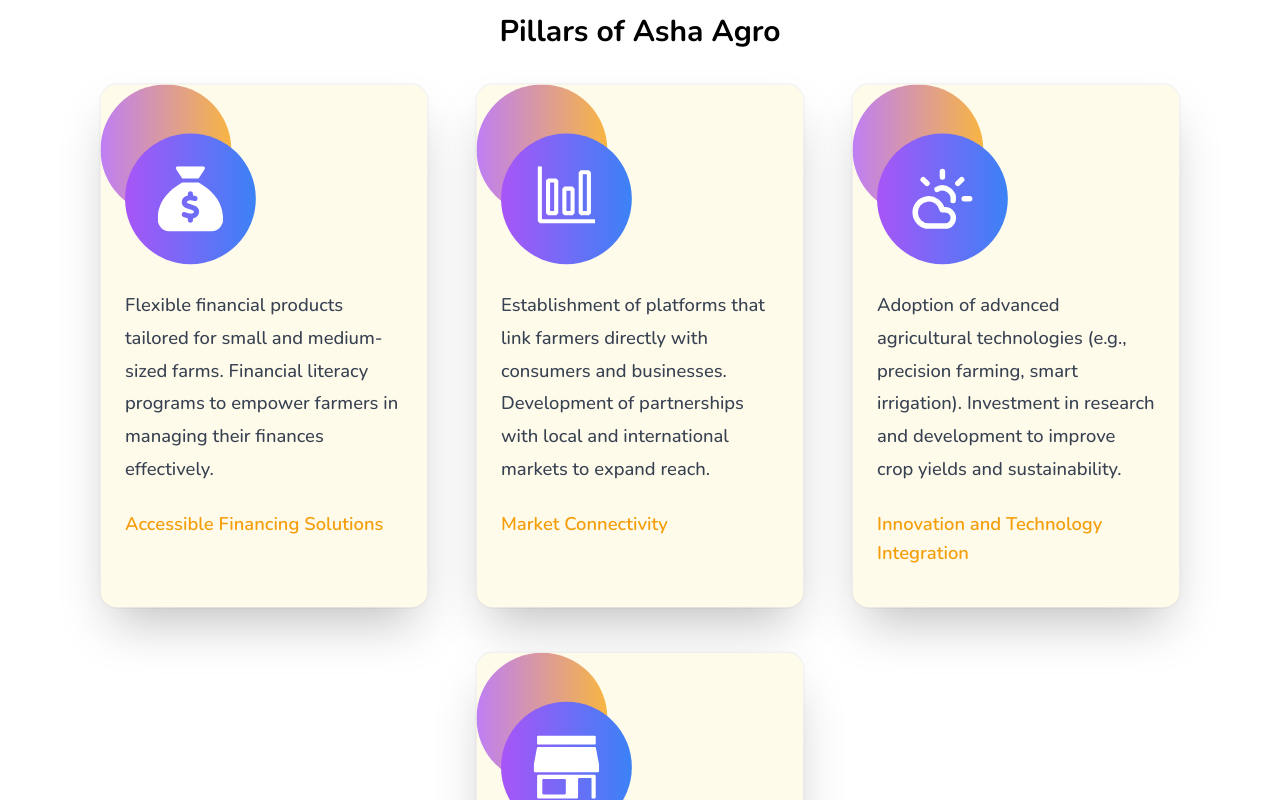
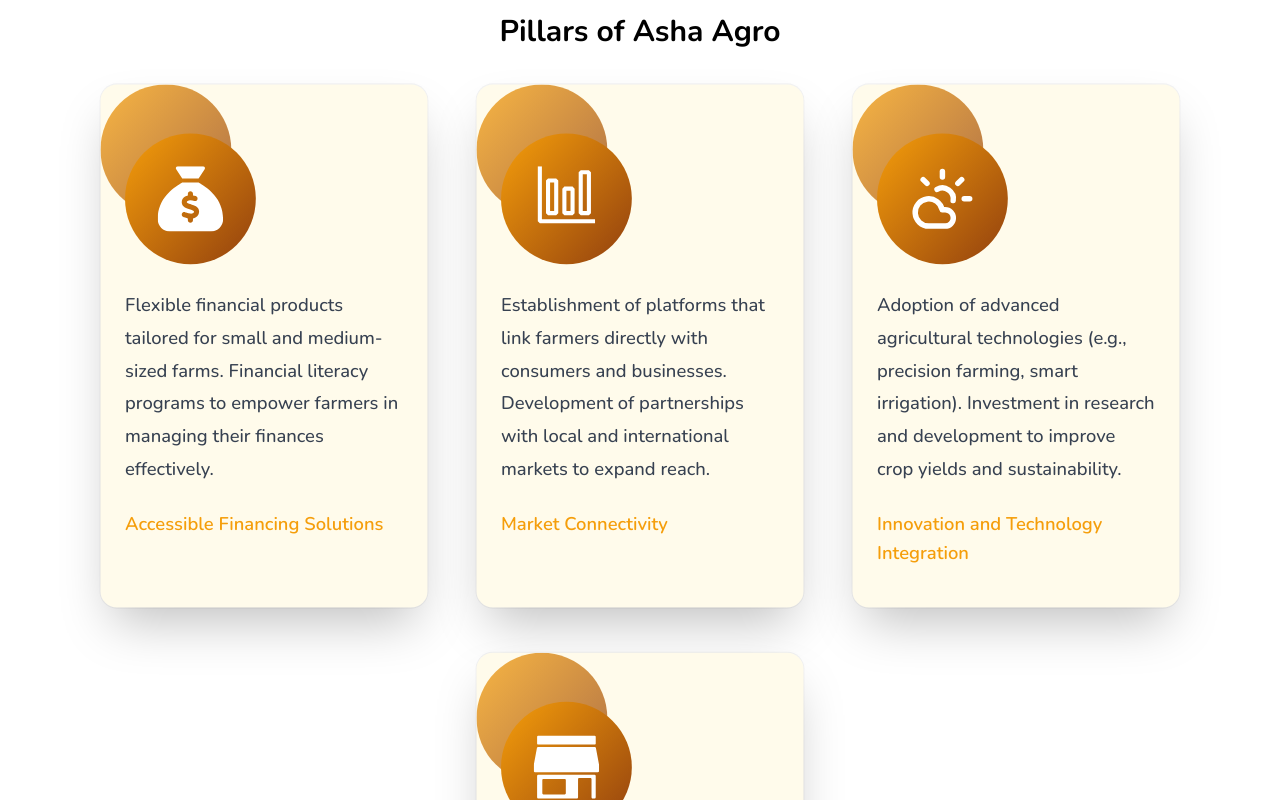
Before and after one commit to harshvyas0803/Matrutirth-Asha-Agro, a React (Vite) app: page / in a window 1280 px wide. Shown: the part 2480-3280 px from the top of the page. Built offline with nearby package versions, Linux system fonts and the light colour scheme.

Commit message:
changed color theme-pillars

```diff
--- a/src/layouts/Header.jsx
+++ b/src/layouts/Header.jsx
@@ -58,7 +58,7 @@ const Header = () => {
             </motion.p>{" "}
             <motion.p
               className="text-amber-500"
-              initial={{ x: 40, opacity: 0 }}
+              initial={{ x: 50, opacity: 0 }}
               animate={{ x: 0, opacity: 1 }}
               transition={{ delay: 0.5, duration: animationDuration, ease: "easeInOut" }}
             >
--- a/src/pages/home/home-components/Pillars.jsx
+++ b/src/pages/home/home-components/Pillars.jsx
@@ -12,9 +12,13 @@ const Pillars = () => {
       <div className="flex flex-wrap justify-center gap-14 mt-10">
         {/* Card 1 */}
         <div className="group relative cursor-pointer overflow-hidden bg-amber-50 rounded-2xl w-80 px-6 pt-12 pb-10 shadow-2xl ring-1 ring-gray-900/5 animate-strong-breathing transition-all duration-500 hover:shadow-3xl hover:bg-orange-500">
-                    <span className="absolute top-0 left-0 z-0 h-32 w-32 rounded-full bg-gradient-to-r from-purple-500 to-amber-500 opacity-75 transition-all duration-500 transform group-hover:scale-[20]"></span>
+          <span className="absolute top-0 left-0 z-0 h-32 w-32 rounded-full opacity-75 transition-all duration-500 transform group-hover:scale-[20]"
+                style={{ background: "linear-gradient(312deg, rgba(146,64,14,1) 0%, rgba(245,158,11,1) 100%)" }}>
+          </span>
+
           <div className="relative z-10 mx-auto max-w-md">
-                        <span className="grid h-32 w-32 place-items-center rounded-full bg-gradient-to-r from-purple-500 to-blue-500 transition-all duration-500 transform group-hover:bg-gradient-to-r group-hover:from-pink-500 group-hover:to-yellow-500">
+            <span className="grid h-32 w-32 place-items-center rounded-full transition-all duration-500 transform"
+                  style={{ background: "linear-gradient(312deg, rgba(146,64,14,1) 0%, rgba(245,158,11,1) 100%)" }}>
               <FaSackDollar className="h-16 w-16 text-white transition-all" />
             </span>
             <div className="space-y-6 pt-6 text-lg leading-8 text-gray-700 transition-all duration-500 group-hover:text-white">
@@ -32,9 +36,13 @@ const Pillars = () => {
 
         {/* Card 2 */}
         <div className="group relative cursor-pointer overflow-hidden bg-amber-50 rounded-2xl w-80 px-6 pt-12 pb-10 shadow-2xl ring-1 ring-gray-900/5 animate-strong-breathing transition-all duration-500 hover:shadow-3xl hover:bg-orange-500">
-                    <span className="absolute top-0 left-0 z-0 h-32 w-32 rounded-full bg-gradient-to-r from-purple-500 to-amber-500 opacity-75 transition-all duration-500 transform group-hover:scale-[20]"></span>
+          <span className="absolute top-0 left-0 z-0 h-32 w-32 rounded-full opacity-75 transition-all duration-500 transform group-hover:scale-[20]"
+                style={{ background: "linear-gradient(312deg, rgba(146,64,14,1) 0%, rgba(245,158,11,1) 100%)" }}>
+          </span>
+
           <div className="relative z-10 mx-auto max-w-md">
-                        <span className="grid h-32 w-32 place-items-center rounded-full bg-gradient-to-r from-purple-500 to-blue-500 transition-all duration-500 transform group-hover:bg-gradient-to-r group-hover:from-pink-500 group-hover:to-yellow-500">
+            <span className="grid h-32 w-32 place-items-center rounded-full transition-all duration-500 transform"
+                  style={{ background: "linear-gradient(312deg, rgba(146,64,14,1) 0%, rgba(245,158,11,1) 100%)" }}>
               <VscGraph className="h-16 w-16 text-white transition-all" />
             </span>
             <div className="space-y-6 pt-6 text-lg leading-8 text-gray-700 transition-all duration-500 group-hover:text-white">
@@ -52,9 +60,13 @@ const Pillars = () => {
 
         {/* Card 3 */}
         <div className="group relative cursor-pointer overflow-hidden bg-amber-50 rounded-2xl w-80 px-6 pt-12 pb-10 shadow-2xl ring-1 ring-gray-900/5 animate-strong-breathing transition-all duration-500 hover:shadow-3xl hover:bg-orange-500">
-                    <span className="absolute top-0 left-0 z-0 h-32 w-32 rounded-full bg-gradient-to-r from-purple-500 to-amber-500 opacity-75 transition-all duration-500 transform group-hover:scale-[20]"></span>
+          <span className="absolute top-0 left-0 z-0 h-32 w-32 rounded-full opacity-75 transition-all duration-500 transform group-hover:scale-[20]"
+                style={{ background: "linear-gradient(312deg, rgba(146,64,14,1) 0%, rgba(245,158,11,1) 100%)" }}>
+          </span>
+
           <div className="relative z-10 mx-auto max-w-md">
-                        <span className="grid h-32 w-32 place-items-center rounded-full bg-gradient-to-r from-purple-500 to-blue-500 transition-all duration-500 transform group-hover:bg-gradient-to-r group-hover:from-pink-500 group-hover:to-yellow-500">
+            <span className="grid h-32 w-32 place-items-center rounded-full transition-all duration-500 transform"
+                  style={{ background: "linear-gradient(312deg, rgba(146,64,14,1) 0%, rgba(245,158,11,1) 100%)" }}>
               <LuCloudSun className="h-16 w-16 text-white transition-all" />
             </span>
             <div className="space-y-6 pt-6 text-lg leading-8 text-gray-700 transition-all duration-500 group-hover:text-white">
@@ -72,9 +84,13 @@ const Pillars = () => {
 
         {/* Card 4 */}
         <div className="group relative cursor-pointer overflow-hidden bg-amber-50 rounded-2xl w-80 px-6 pt-12 pb-10 shadow-2xl ring-1 ring-gray-900/5 animate-strong-breathing transition-all duration-500 hover:shadow-3xl hover:bg-orange-500">
-                    <span className="absolute top-0 left-0 z-0 h-32 w-32 rounded-full bg-gradient-to-r from-purple-500 to-amber-500 opacity-75 transition-all duration-500 transform group-hover:scale-[20]"></span>
+          <span className="absolute top-0 left-0 z-0 h-32 w-32 rounded-full opacity-75 transition-all duration-500 transform group-hover:scale-[20]"
+                style={{ background: "linear-gradient(312deg, rgba(146,64,14,1) 0%, rgba(245,158,11,1) 100%)" }}>
+          </span>
+
           <div className="relative z-10 mx-auto max-w-md">
-                        <span className="grid h-32 w-32 place-items-center rounded-full bg-gradient-to-r from-purple-500 to-blue-500 transition-all duration-500 transform group-hover:bg-gradient-to-r group-hover:from-pink-500 group-hover:to-yellow-500">
+            <span className="grid h-32 w-32 place-items-center rounded-full transition-all duration-500 transform"
+                  style={{ background: "linear-gradient(312deg, rgba(146,64,14,1) 0%, rgba(245,158,11,1) 100%)" }}>
               <SiHomeassistantcommunitystore className="h-16 w-16 text-white transition-all" />
             </span>
             <div className="space-y-6 pt-6 text-lg leading-8 text-gray-700 transition-all duration-500 group-hover:text-white">
@@ -94,5 +110,4 @@ const Pillars = () => {
   );
 }
 
-
 export default Pillars;
```
Lines whose indentation alone changed are shown as unchanged.
